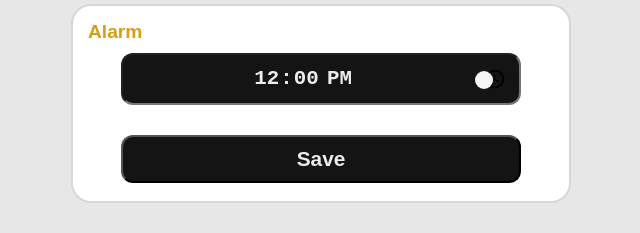
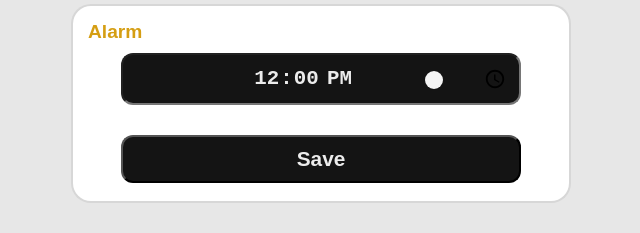
Before and after one commit to AyushGour31/Clock, a plain HTML site: page index.html in a window 1280 px wide. Shown: the part 564-797 px from the top of the page, 319-959 px from the left. Drawn offline with Linux system fonts and the light colour scheme.

Commit message:
add alarm

```diff
--- a/style.css
+++ b/style.css
@@ -128,13 +128,13 @@ h2 {
     /* background-color: #3c3c3c; */
     /* background-color: #76a762; */
     position: relative;
-    left: 400px;
+    left: 350px;
     top: -35px;
     border-radius: 10px;
     display: flex;
     justify-content: left;
     align-items: center;
-    z-index: 2;
+    z-index: 3;
 }
 .switch{
     width: 18px;
```
